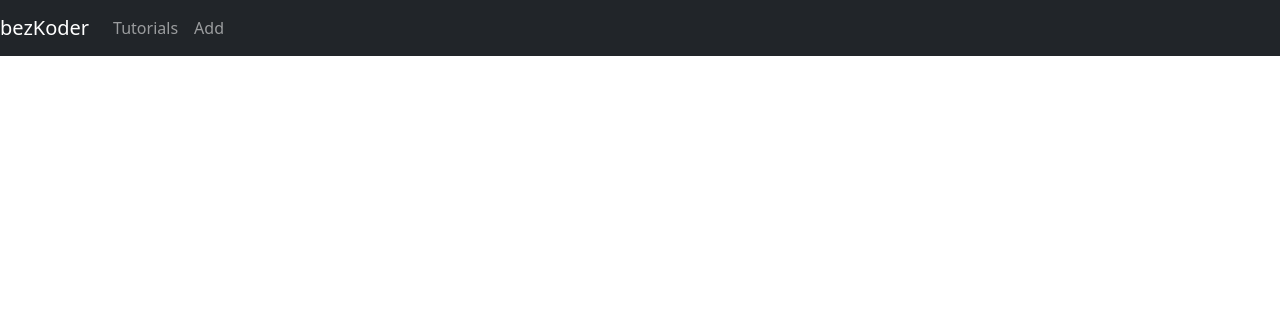
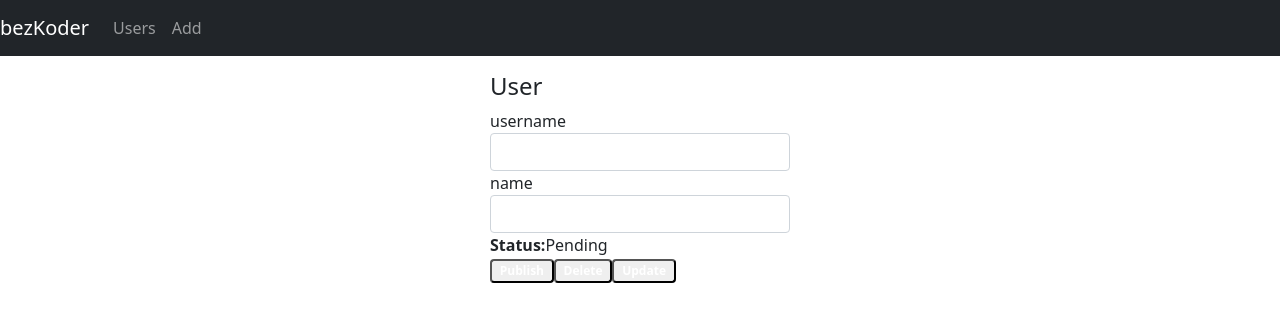
Before and after one commit to bhayron/React_Paginate_Adonis, a React (Create React App) app: page /users/1 in a window 1280 px wide. Shown: the top 322 px of the page. Built offline with nearby package versions, Linux system fonts and the light colour scheme; no server answers.

Commit message:
Upload Users

```diff
--- a/src/App.js
+++ b/src/App.js
@@ -5,21 +5,21 @@ import "@fortawesome/fontawesome-free/css/all.css";
 import "@fortawesome/fontawesome-free/js/all.js";
 import "./App.css";
 
-import AddTutorial from "./components/AddTutorial";
-import Tutorial from "./components/Tutorial";
-import TutorialsList from "./components/TutorialsList";
+import AddUser from "./components/AddUser";
+import User from "./components/User";
+import UsersList from "./components/UsersList";
 
 function App() {
   return (
     <div>
       <nav className="navbar navbar-expand navbar-dark bg-dark">
-        <a href="/tutorials" className="navbar-brand">
+        <a href="/users" className="navbar-brand">
           bezKoder
         </a>
         <div className="navbar-nav mr-auto">
           <li className="nav-item">
-            <Link to={"/tutorials"} className="nav-link">
-              Tutorials
+            <Link to={"/users"} className="nav-link">
+              Users
             </Link>
           </li>
           <li className="nav-item">
@@ -32,9 +32,9 @@ function App() {
 
       <div className="container mt-3">
         <Switch>
-          <Route exact path={["/", "/tutorials"]} component={TutorialsList} />
-          <Route exact path="/add" component={AddTutorial} />
-          <Route path="/tutorials/:id" component={Tutorial} />
+          <Route exact path={["/", "/users"]} component={UsersList} />
+          <Route exact path="/add" component={AddUser} />
+          <Route path="/users/:id" component={User} />
         </Switch>
       </div>
     </div>
--- a/src/components/AddTutorial.js
+++ b/src/components/AddUser.js
@@ -1,30 +1,30 @@
 import React, { useState } from "react";
-import TutorialDataService from "../services/UserService";
+import UserDataService from "../services/UserService";
 
-const AddTutorial = () => {
-  const initialTutorialState = {
+const AddUser = () => {
+  const initialUserState = {
     id: null,
     username: "",
     name: "",
     published: false
   };
-  const [tutorial, setTutorial] = useState(initialTutorialState);
+  const [tutorial, setUser] = useState(initialUserState);
   const [submitted, setSubmitted] = useState(false);
 
   const handleInputChange = event => {
     const { name, value } = event.target;
-    setTutorial({ ...tutorial, [name]: value });
+    setUser({ ...tutorial, [name]: value });
   };
 
-  const saveTutorial = () => {
+  const saveUser = () => {
     var data = {
       username: tutorial.username,
       name: tutorial.name
     };
 
-    TutorialDataService.create(data)
+    UserDataService.create(data)
       .then(response => {
-        setTutorial({
+        setUser({
           id: response.data.id,
           username: response.data.username,
           name: response.data.name,
@@ -38,8 +38,8 @@ const AddTutorial = () => {
       });
   };
 
-  const newTutorial = () => {
-    setTutorial(initialTutorialState);
+  const newUser = () => {
+    setUser(initialUserState);
     setSubmitted(false);
   };
 
@@ -48,7 +48,7 @@ const AddTutorial = () => {
       {submitted ? (
         <div>
           <h4>You submitted successfully!</h4>
-          <button className="btn btn-success" onClick={newTutorial}>
+          <button className="btn btn-success" onClick={newUser}>
             Add
           </button>
         </div>
@@ -80,7 +80,7 @@ const AddTutorial = () => {
             />
           </div>
 
-          <button onClick={saveTutorial} className="btn btn-success">
+          <button onClick={saveUser} className="btn btn-success">
             Submit
           </button>
         </div>
@@ -89,4 +89,4 @@ const AddTutorial = () => {
   );
 };
 
-export default AddTutorial;
+export default AddUser;
--- a/src/components/Tutorial.js
+++ b/src/components/User.js
@@ -1,20 +1,20 @@
 import React, { useState, useEffect } from "react";
-import TutorialDataService from "../services/UserService";
+import UserDataService from "../services/UserService";
 
-const Tutorial = props => {
-  const initialTutorialState = {
+const User = props => {
+  const initialUserState = {
     id: null,
     username: "",
     name: "",
     published: false
   };
-  const [currentTutorial, setCurrentTutorial] = useState(initialTutorialState);
+  const [currentUser, setCurrentUser] = useState(initialUserState);
   const [message, setMessage] = useState("");
 
-  const getTutorial = id => {
-    TutorialDataService.get(id)
+  const getUser = id => {
+    UserDataService.get(id)
       .then(response => {
-        setCurrentTutorial(response.data);
+        setCurrentUser(response.data);
         console.log(response.data);
       })
       .catch(e => {
@@ -23,25 +23,25 @@ const Tutorial = props => {
   };
 
   useEffect(() => {
-    getTutorial(props.match.params.id);
+    getUser(props.match.params.id);
   }, [props.match.params.id]);
 
   const handleInputChange = event => {
     const { name, value } = event.target;
-    setCurrentTutorial({ ...currentTutorial, [name]: value });
+    setCurrentUser({ ...currentUser, [name]: value });
   };
 
   const updatePublished = status => {
     var data = {
-      id: currentTutorial.id,
-      username: currentTutorial.username,
-      name: currentTutorial.name,
+      id: currentUser.id,
+      username: currentUser.username,
+      name: currentUser.name,
       published: status
     };
 
-    TutorialDataService.update(currentTutorial.id, data)
+    UserDataService.update(currentUser.id, data)
       .then(response => {
-        setCurrentTutorial({ ...currentTutorial, published: status });
+        setCurrentUser({ ...currentUser, published: status });
         console.log(response.data);
         setMessage("The status was updated successfully!");
       })
@@ -50,8 +50,8 @@ const Tutorial = props => {
       });
   };
 
-  const updateTutorial = () => {
-    TutorialDataService.update(currentTutorial.id, currentTutorial)
+  const updateUser = () => {
+    UserDataService.update(currentUser.id, currentUser)
       .then(response => {
         console.log(response.data);
         setMessage("The tutorial was updated successfully!");
@@ -61,11 +61,11 @@ const Tutorial = props => {
       });
   };
 
-  const deleteTutorial = () => {
-    TutorialDataService.remove(currentTutorial.id)
+  const deleteUser = () => {
+    UserDataService.remove(currentUser.id)
       .then(response => {
         console.log(response.data);
-        props.history.push("/tutorials");
+        props.history.push("/users");
       })
       .catch(e => {
         console.log(e);
@@ -74,9 +74,9 @@ const Tutorial = props => {
 
   return (
     <div>
-      {currentTutorial ? (
+      {currentUser ? (
         <div className="edit-form">
-          <h4>Tutorial</h4>
+          <h4>User</h4>
           <form>
             <div className="form-group">
               <label htmlFor="username">username</label>
@@ -85,7 +85,7 @@ const Tutorial = props => {
                 className="form-control"
                 id="username"
                 name="username"
-                value={currentTutorial.username}
+                value={currentUser.username}
                 onChange={handleInputChange}
               />
             </div>
@@ -96,7 +96,7 @@ const Tutorial = props => {
                 className="form-control"
                 id="name"
                 name="name"
-                value={currentTutorial.name}
+                value={currentUser.name}
                 onChange={handleInputChange}
               />
             </div>
@@ -105,11 +105,11 @@ const Tutorial = props => {
               <label>
                 <strong>Status:</strong>
               </label>
-              {currentTutorial.published ? "Published" : "Pending"}
+              {currentUser.published ? "Published" : "Pending"}
             </div>
           </form>
 
-          {currentTutorial.published ? (
+          {currentUser.published ? (
             <button
               className="badge badge-primary mr-2"
               onClick={() => updatePublished(false)}
@@ -125,14 +125,14 @@ const Tutorial = props => {
             </button>
           )}
 
-          <button className="badge badge-danger mr-2" onClick={deleteTutorial}>
+          <button className="badge badge-danger mr-2" onClick={deleteUser}>
             Delete
           </button>
 
           <button
             type="submit"
             className="badge badge-success"
-            onClick={updateTutorial}
+            onClick={updateUser}
           >
             Update
           </button>
@@ -141,11 +141,11 @@ const Tutorial = props => {
       ) : (
         <div>
           <br />
-          <p>Please click on a Tutorial...</p>
+          <p>Please click on a User...</p>
         </div>
       )}
     </div>
   );
 };
 
-export default Tutorial;
+export default User;
--- a/src/components/TutorialsList.js
+++ b/src/components/UsersList.js
@@ -79,13 +79,13 @@ const UsersList = (props) => {
     retrieveUsers();
   };
 
-  const openTutorial = (rowIndex) => {
+  const openUser = (rowIndex) => {
     const id = usersRef.current[rowIndex].id;
 
     props.history.push("/users/" + id);
   };
 
-  function deleteTutorial(rowIndex) {
+  function deleteUser(rowIndex) {
     const id = usersRef.current[rowIndex].id;
     Swal.fire({
       title: 'Are you sure?',
@@ -151,11 +151,11 @@ const UsersList = (props) => {
           const rowIdx = props.row.id;
           return (
             <div>
-              <span onClick={() => openTutorial(rowIdx)}>
+              <span onClick={() => openUser(rowIdx)}>
                 <i className="far fa-edit action mr-2"></i>
               </span>
                   {' '}
-              <span onClick={() => deleteTutorial(rowIdx)}>
+              <span onClick={() => deleteUser(rowIdx)}>
                 <i className="fas fa-trash action"></i>
               </span>
             </div>
```
